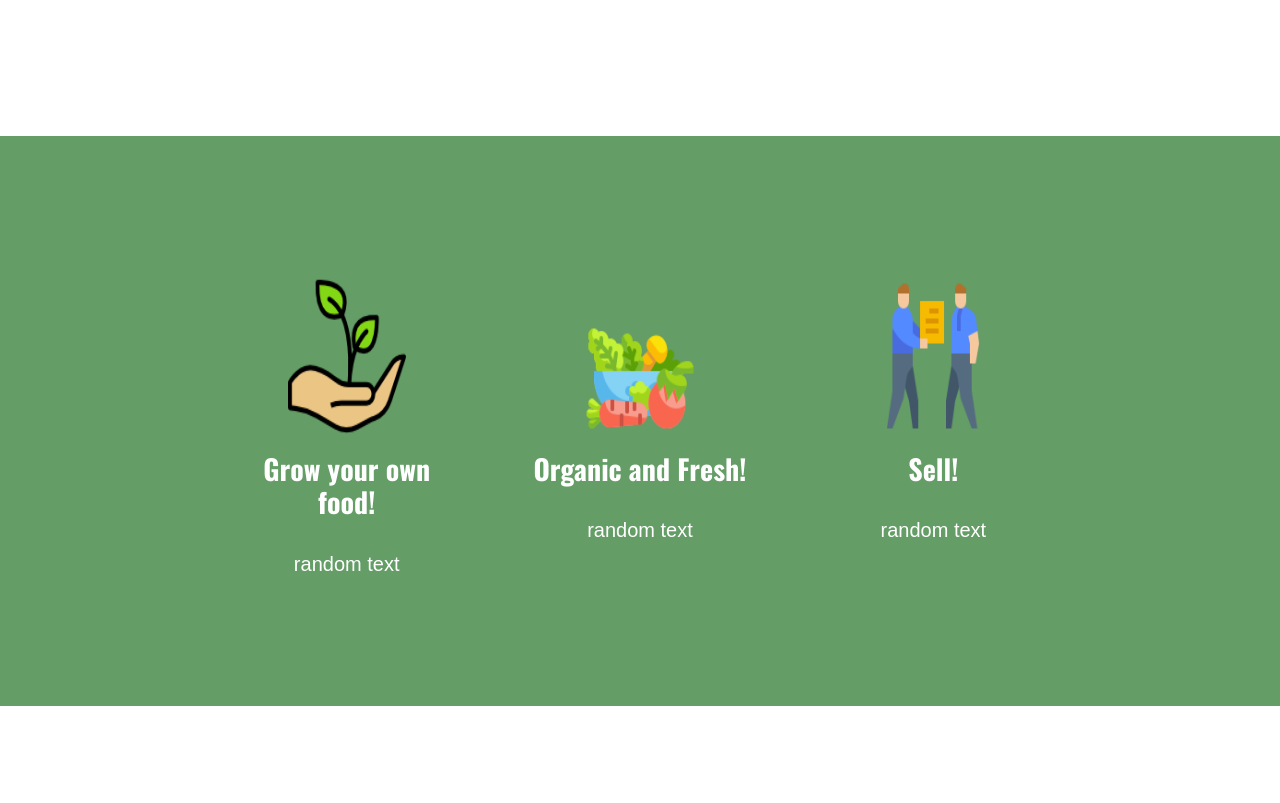
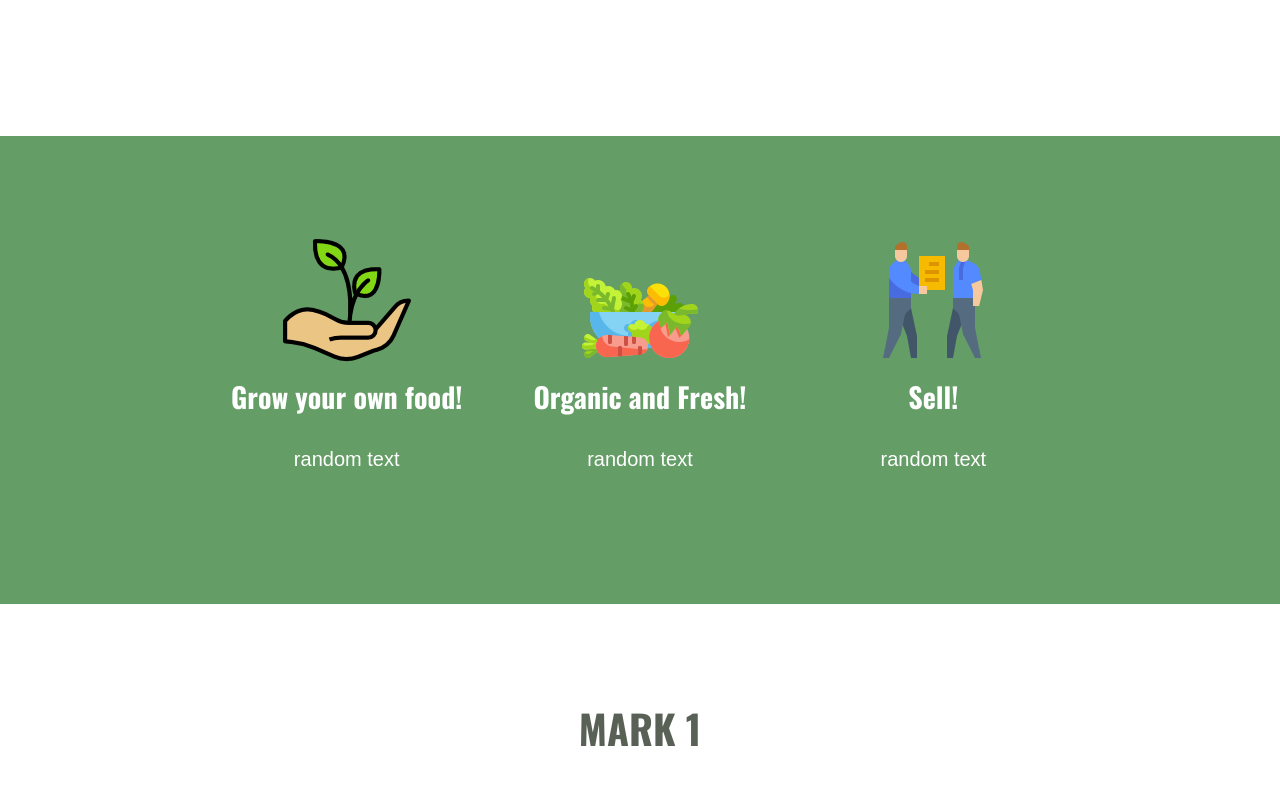
Before and after one commit to harrythettayil/ele, a plain HTML site: page index.html in a window 1280 px wide. Shown: the part 540-1343 px from the top of the page. Drawn offline with nearby package versions, Linux system fonts and the light colour scheme; a web font is replaced by a local one.

Commit message:
Add files via upload

```diff
--- a/index.html
+++ b/index.html
@@ -161,6 +161,7 @@
 
         <form action="">
             <div class="form">
+                <div class="column"></div>
                 <div class="col">
                   <input type="text" class="form-control" placeholder="Name..">
                 </div>
@@ -174,7 +175,7 @@
             name="message"
             placeholder="Enter your message here.."
           ></textarea>
-          <br />
+
 
           <a
             href="mailto:eleagrotech@gmail.com"
--- a/style.css
+++ b/style.css
@@ -22,7 +22,7 @@ h1, h2, h3, h4 {
 p{
     font-family: 'Muli', sans-serif;
     font-size: 1.25rem;
-    margin: 30px 0;
+    margin: 30px auto;
 }
 
 .big-heading {
@@ -33,7 +33,6 @@ p{
 #features {
     background-color: #649d66;
     color: #fff;
-    position: relative;
     padding: 50px 200px;
 }
 
@@ -41,13 +40,7 @@ p{
     color: #fff;
 }
 
-.feature-box {
-    padding: 4.5%;
-  }
-
 .fi {
-    height: 55%;
-    width: 55%;
     margin-bottom: 1rem;
 }
 
```
